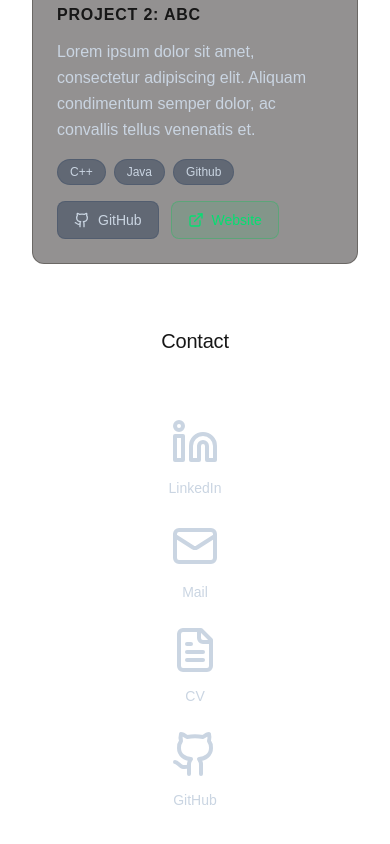
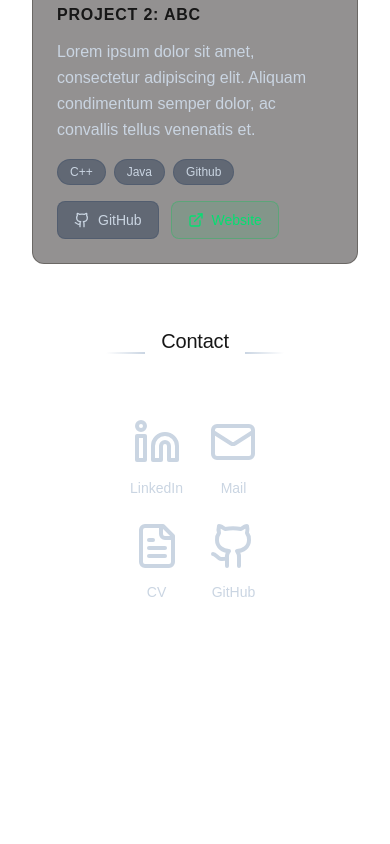
Before and after one commit to JuanAguilarTorres/Portafolio, a Next.js app in the folder next/: page / in a window 390 px wide. Shown: the part 1889-2733 px from the top of the page. After the commit the page ends 2595 px from the top, so only its background shows below. Built offline with nearby package versions, Linux system fonts and the light colour scheme.

Commit message:
style(components): adjust view for improved presentation

```diff
--- a/next/src/app/components/contactList/index.tsx
+++ b/next/src/app/components/contactList/index.tsx
@@ -8,7 +8,7 @@
 }
 
 const socialLinks: SocialLink[] = [
-    { icon: Linkedin, href: 'https://www.linkedin.com/in/juan-carlos-aguilar-torres-929236387', label: 'LinkedIn' },
+    { icon: Linkedin, href: 'https://www.linkedin.com/in/juan-carlos-aguilar-torres/', label: 'LinkedIn' },
     { icon: Mail, href: 'mailto:juancarlos.agtorres@gmail.com', label: 'Mail' },
     { icon: FileText, href: '/TODO', label: 'CV' },
     { icon: Github, href: 'https://github.com/JuanAguilarTorres', label: 'GitHub' }
@@ -16,7 +16,7 @@
 
 export default function ContactList() {
     return (
-        <div className="grid grid-cols-1 sm:grid-cols-2 lg:grid-cols-4 gap-6 p-6">
+        <div className="grid grid-cols-2 sm:grid-cols-2 lg:grid-cols-4 gap-6 p-6">
             {socialLinks.map((link, index) => {
                 const IconComponent = link.icon;
                 return (
--- a/next/src/app/components/sidebar/SidebarSocial.tsx
+++ b/next/src/app/components/sidebar/SidebarSocial.tsx
@@ -10,7 +10,7 @@
 }
 
 const socialLinks: SocialLink[] = [
-    { icon: Linkedin, href: 'https://www.linkedin.com/in/juan-carlos-aguilar-torres-929236387', label: 'LinkedIn' },
+    { icon: Linkedin, href: 'https://www.linkedin.com/in/juan-carlos-aguilar-torres/', label: 'LinkedIn' },
     { icon: Mail, href: 'mailto:juancarlos.agtorres@gmail.com', label: 'Mail' },
     { icon: FileText, href: '/TODO', label: 'CV' },
     { icon: Github, href: 'https://github.com/JuanAguilarTorres', label: 'GitHub' }
```
